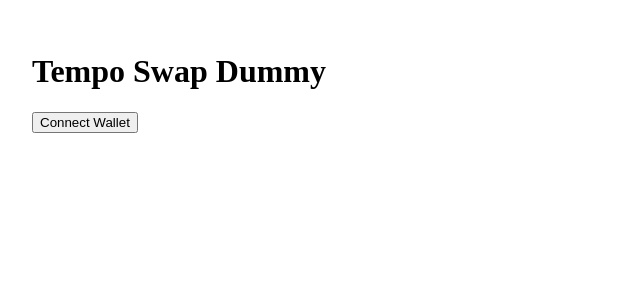
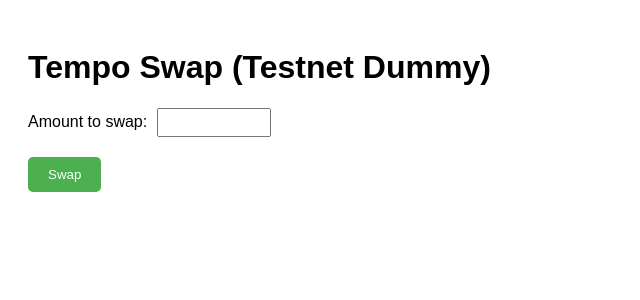
Before and after one commit to YFiN99/privasi, a React (Vite) app in the folder src/tempo-swap/: page / in a window 1280 px wide. Shown: the top 300 px of the page, without its empty margins (0-640 px from the left). Built offline with nearby package versions, Linux system fonts and the light colour scheme.

Commit message:
Setup AI bridge + React root

```diff
--- a/src/tempo-swap/index.html
+++ b/src/tempo-swap/index.html
@@ -1,13 +1,13 @@
-<!doctype html>
+<!DOCTYPE html>
 <html lang="en">
   <head>
     <meta charset="UTF-8" />
-    <link rel="icon" type="image/svg+xml" href="/vite.svg" />
     <meta name="viewport" content="width=device-width, initial-scale=1.0" />
-    <title>tempo-swap</title>
+    <title>Tempo Swap</title>
   </head>
   <body>
     <div id="root"></div>
+    <!-- React root akan load main.tsx, jangan panggil ai-bridge.js di sini -->
     <script type="module" src="/src/main.tsx"></script>
   </body>
 </html>
--- /dev/null
+++ b/src/tempo-swap/public/ai-bridge.js
@@ -0,0 +1,11 @@
+// public/ai-bridge.js
+console.log("🚀 AI bridge script loaded");
+
+// Contoh fungsionalitas dummy: bisa panggil alert atau log
+window.initAIBridge = function () {
+  console.log("AI Bridge initialized");
+  // Misal, bisa hubungkan ke API AI atau lakukan setup lainnya
+};
+
+// Jalankan otomatis saat script dimuat
+window.initAIBridge();
--- a/src/tempo-swap/src/App.tsx
+++ b/src/tempo-swap/src/App.tsx
@@ -1,27 +1,53 @@
-import { useState } from "react";
-import { ethers } from "ethers";
+import { useEffect, useState } from "react";
 
 export default function App() {
-  const [connected, setConnected] = useState(false);
+  const [amount, setAmount] = useState("");
 
-  async function connect() {
-    if (!window.ethereum) {
-      alert("Install MetaMask");
-      return;
-    }
+  useEffect(() => {
+    // Load AI bridge script setelah React root siap
+    const script = document.createElement("script");
+    script.src = "/ai-bridge.js"; // pastikan file ada di public/
+    script.async = true;
+    document.body.appendChild(script);
 
-    await window.ethereum.request({ method: "eth_requestAccounts" });
-    setConnected(true);
-  }
+    return () => document.body.removeChild(script);
+  }, []);
+
+  const handleSwap = () => {
+    alert(`Dummy swap: ${amount} TEMPO → TEMPO`);
+    setAmount("");
+  };
 
   return (
-    <div style={{ padding: 24 }}>
-      <h1>Tempo Swap Dummy</h1>
-      {!connected ? (
-        <button onClick={connect}>Connect Wallet</button>
-      ) : (
-        <p>Wallet Connected ✅</p>
-      )}
+    <div style={{ padding: "20px", fontFamily: "sans-serif" }}>
+      <h1>Tempo Swap (Testnet Dummy)</h1>
+
+      <div style={{ marginTop: "20px" }}>
+        <label>
+          Amount to swap:
+          <input
+            type="number"
+            value={amount}
+            onChange={(e) => setAmount(e.target.value)}
+            style={{ marginLeft: "10px", padding: "5px", width: "100px" }}
+          />
+        </label>
+      </div>
+
+      <button
+        onClick={handleSwap}
+        style={{
+          marginTop: "20px",
+          padding: "10px 20px",
+          backgroundColor: "#4caf50",
+          color: "white",
+          border: "none",
+          borderRadius: "5px",
+          cursor: "pointer",
+        }}
+      >
+        Swap
+      </button>
     </div>
   );
 }
--- a/src/tempo-swap/src/main.tsx
+++ b/src/tempo-swap/src/main.tsx
@@ -2,7 +2,10 @@ import React from "react";
 import ReactDOM from "react-dom/client";
 import App from "./App";
 
-ReactDOM.createRoot(document.getElementById("root")!).render(
+const rootElement = document.getElementById("root");
+if (!rootElement) throw new Error("Root element not found");
+
+ReactDOM.createRoot(rootElement).render(
   <React.StrictMode>
     <App />
   </React.StrictMode>
```
